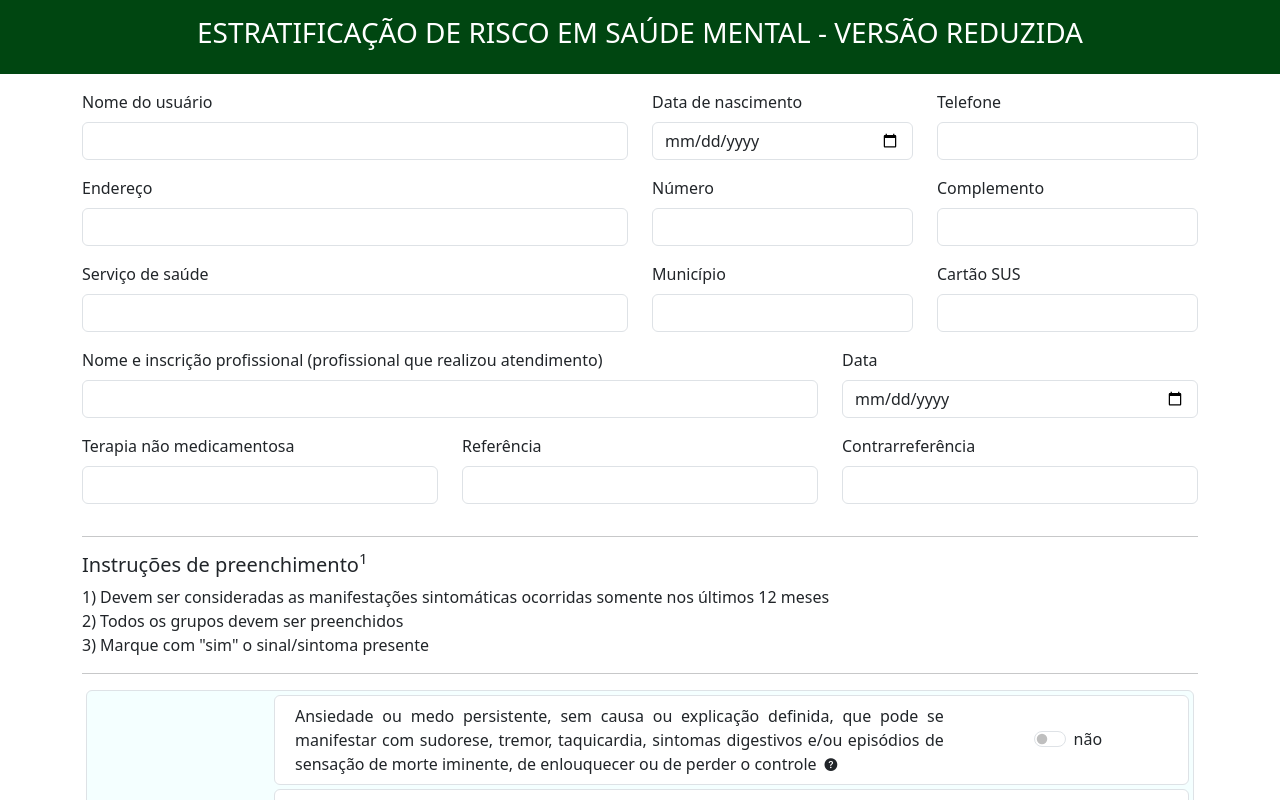
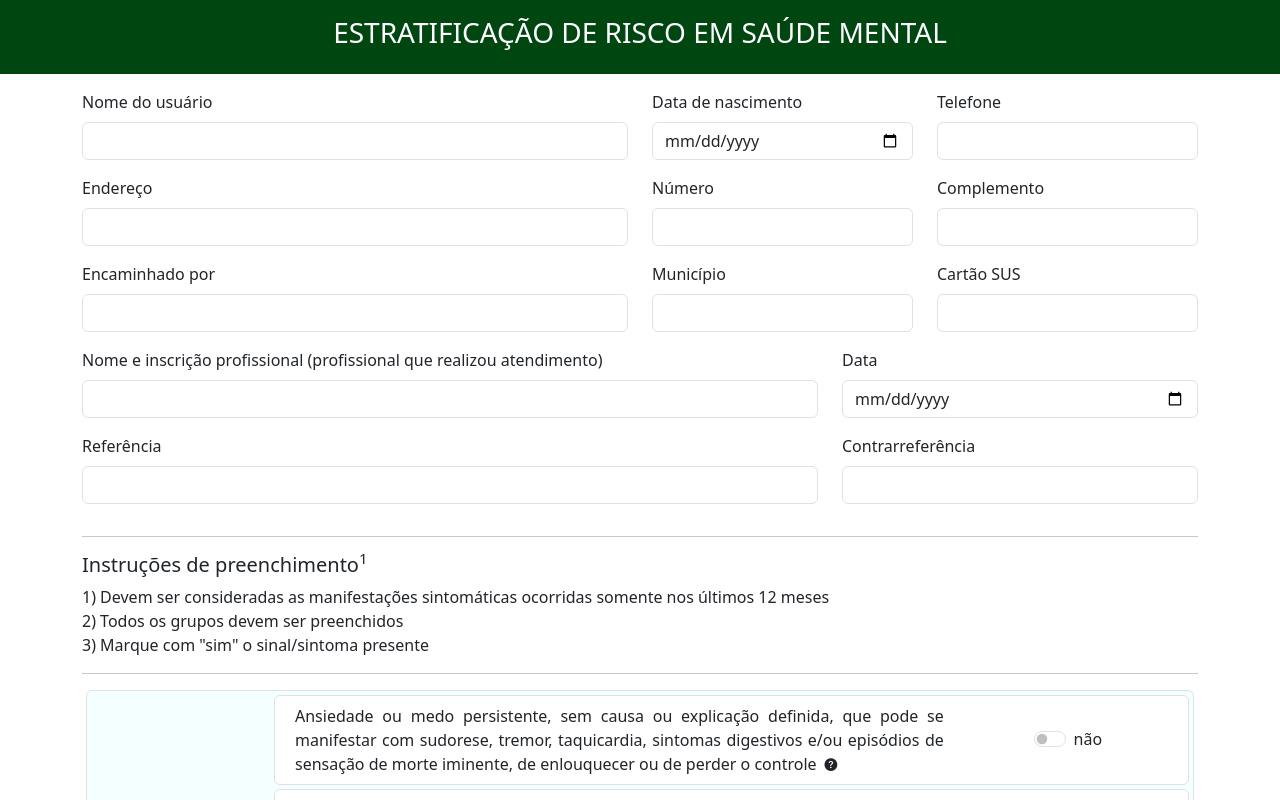
Before and after one commit to lucascalzavara/estratificacao, an Angular app: page / in a window 1280 px wide. Shown: the top 800 px of the page. Built offline with nearby package versions, Linux system fonts and the light colour scheme.

Commit message:
aleraçoes

```diff
--- a/src/app/models/estratificacao.ts
+++ b/src/app/models/estratificacao.ts
@@ -12,7 +12,6 @@ export class Estratificacao{
     data?: Date;
     referencia: string = '';
     contrarreferencia: string = '';
-    terapiaNaoMedicamentosa: string = '';
     endereco: string = '';
     numero: string = '';
     complemento: string = '';
--- a/src/app/pages/home/home.component.html
+++ b/src/app/pages/home/home.component.html
@@ -1,6 +1,6 @@
 <ul class="nav justify-content-center nav-bg-color text-white p-3">
     <li class="nav-item">
-        <h3>ESTRATIFICAÇÃO DE RISCO EM SAÚDE MENTAL - VERSÃO REDUZIDA</h3>
+        <h3>ESTRATIFICAÇÃO DE RISCO EM SAÚDE MENTAL</h3>
     </li>
   </ul>
 <div class="container">
@@ -43,7 +43,7 @@
         </div>
         <div class="col-12 col-xl-6">
             <div class="mb-3">
-                <label for="complemento" class="form-label">Serviço de saúde</label>
+                <label for="complemento" class="form-label">Encaminhado por</label>
                 <input type="text" class="form-control" id="complemento" [(ngModel)]="estratificacao.servicoSaude" />
             </div>
         </div>
@@ -71,13 +71,7 @@
                 <input type="date" class="form-control" id="data" [(ngModel)]="estratificacao.data" />
             </div>
         </div>
-        <div class="col-12 col-sm-6 col-md-4">
-            <div class="mb-3">
-                <label for="terapiaNaoMedicamentosa" class="form-label">Terapia não  medicamentosa</label>
-                <input type="text" class="form-control" id="terapiaNaoMedicamentosa" [(ngModel)]="estratificacao.terapiaNaoMedicamentosa" />
-            </div>
-        </div>
-        <div class="col-12 col-sm-6 col-md-4">
+        <div class="col-12 col-sm-6 col-md-8">
             <div class="mb-3">
                 <label for="referencia" class="form-label">Referência</label>
                 <input type="text" class="form-control" id="referencia" [(ngModel)]="estratificacao.referencia" />
@@ -164,9 +158,8 @@
     </div>
     <hr>
     <div class="mb-3 d-flex align-items-center justify-content-center">
-        <button type="button" class="btn btn-secondary" (click)="imprimir()">Imprimir</button>
+        <button type="button" class="btn btn-outline-warning m-3" (click)="limpar()">Limpar</button>
+        <button type="button" class="btn btn-outline-primary m-3" (click)="imprimir()">Imprimir</button>
     </div>
 </div>
-<div class="bg-success bg-opacity-50 p-3">
-
-</div>
+<div class="bg-success bg-opacity-50 p-3"></div>
--- a/src/app/pages/home/home.component.ts
+++ b/src/app/pages/home/home.component.ts
@@ -14,34 +14,28 @@ export class HomeComponent {
 
   urlToJson: string = 'assets/grupos.json';
 
-  constructor(private http: HttpClient){
+  constructor(private http: HttpClient) {
   }
 
   ngOnInit(): void {
-    this.estratificacao.total = 0;
-    this.estratificacao.resultado = '0 - 40 | Baixo risco';
-    this.estratificacao.direcionamento = 'Atenção primária';
-    this.estratificacao.css = 'bg-success text-white';
-    this.http.get<any>(this.urlToJson).subscribe(res => {
-      this.estratificacao.grupos = res;
-    });
+    this.limpar();
   }
 
   obterResultado(): void {
     this.estratificacao.total = 0;
     this.estratificacao.grupos.forEach(g => {
       g.sintomas.forEach(s => {
-        if (s.manifestacao){
+        if (s.manifestacao) {
           this.estratificacao.total += s.peso;
         }
       })
     });
-    if (this.estratificacao.total <= 40){
+    if (this.estratificacao.total <= 40) {
       this.estratificacao.resultado = '0 - 40 | Baixo risco';
       this.estratificacao.direcionamento = 'Atenção primária';
       this.estratificacao.css = 'bg-success text-white';
     }
-    else if (this.estratificacao.total <= 70){
+    else if (this.estratificacao.total <= 70) {
       this.estratificacao.resultado = '41 - 70 | Médio risco';
       this.estratificacao.direcionamento = 'Ambulatório ou CAPS';
       this.estratificacao.css = 'bg-warning text-dark';
@@ -53,8 +47,24 @@ export class HomeComponent {
     }
   }
 
-  imprimir(): void{
+  imprimir(): void {
     localStorage.setItem('estratificacao', JSON.stringify(this.estratificacao));
     window.open(window.location.origin + '/imprimir', '_blank');
   }
+
+  limpar() {
+    this.estratificacao = new Estratificacao();
+    this.estratificacao.total = 0;
+    this.estratificacao.resultado = '0 - 40 | Baixo risco';
+    this.estratificacao.direcionamento = 'Atenção primária';
+    this.estratificacao.css = 'bg-success text-white';
+    this.http.get<any>(this.urlToJson).subscribe(res => {
+      this.estratificacao.grupos = res;
+      window.scroll({
+        top: 0,
+        left: 0,
+        behavior: 'smooth'
+      });
+    });
+  }
 }
--- a/src/app/pages/print/print.component.html
+++ b/src/app/pages/print/print.component.html
@@ -1,6 +1,6 @@
 <ul class="nav justify-content-center nav-bg-color text-white p-3">
     <li class="nav-item">
-        <h3>ESTRATIFICAÇÃO DE RISCO EM SAÚDE MENTAL - VERSÃO REDUZIDA</h3>
+        <h3>ESTRATIFICAÇÃO DE RISCO EM SAÚDE MENTAL</h3>
     </li>
   </ul>
 <div class="">
@@ -43,7 +43,7 @@
         </div>
         <div class="col-6">
             <div class="mb-1">
-                <label class="fs-8">Serviço de saúde</label>
+                <label class="fs-8">Encaminhado por</label>
                 <div class="fs-7">{{estratificacao.servicoSaude}}</div>
             </div>
         </div>
@@ -71,12 +71,7 @@
                 <div class="fs-7">{{estratificacao.data | date:'dd/MM/yyyy'}}</div>
             </div>
         </div>
-        <div class="col-4">
-            <div class="mb-1">
-                <label class="fs-8">Terapia não  medicamentosa</label>
-                <div class="fs-7">{{estratificacao.terapiaNaoMedicamentosa}}</div>
-            </div>
-        </div><div class="col-4">
+        <div class="col-8">
             <div class="mb-1">
                 <label class="fs-8">Referência</label>
                 <div class="fs-7">{{estratificacao.referencia}}</div>
```
